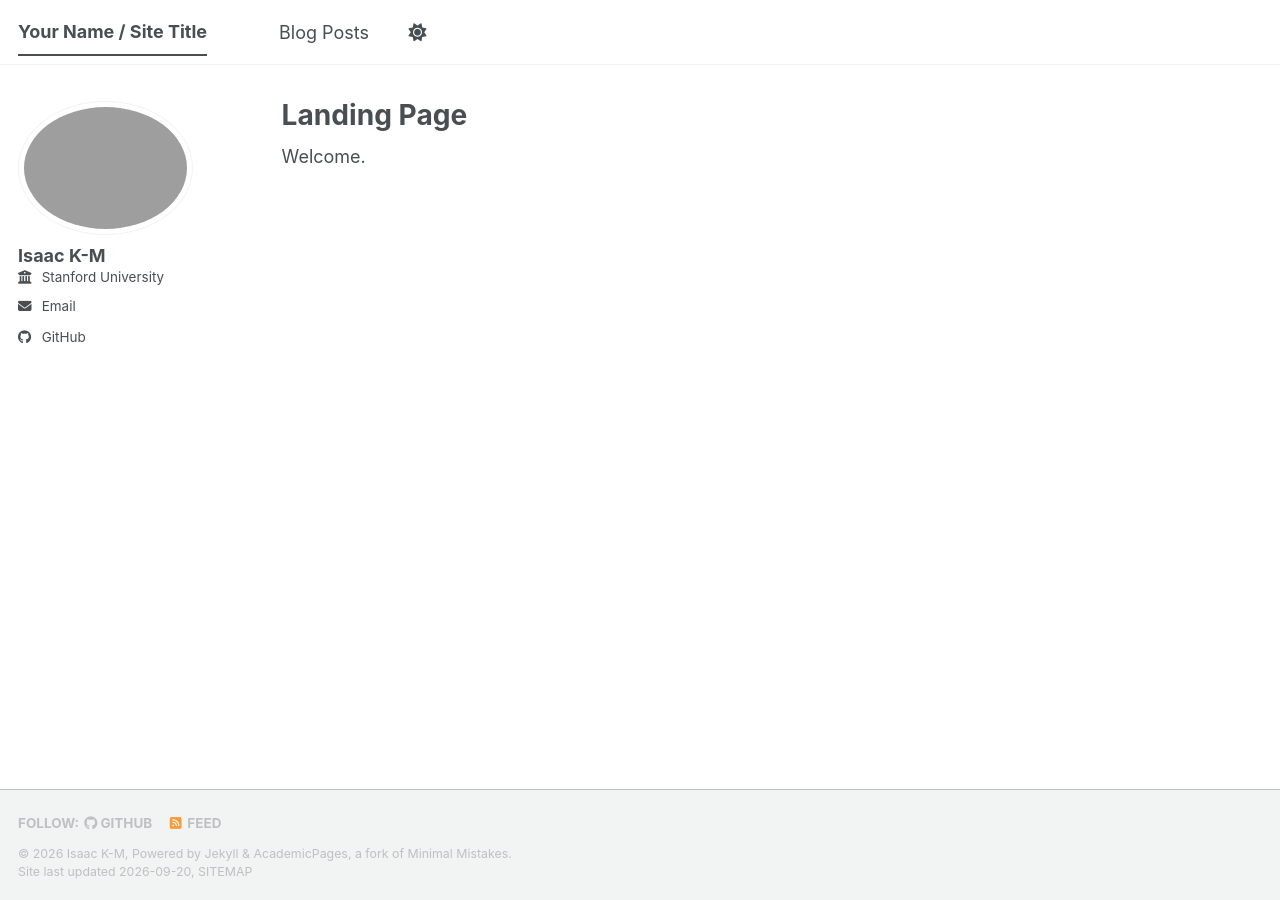
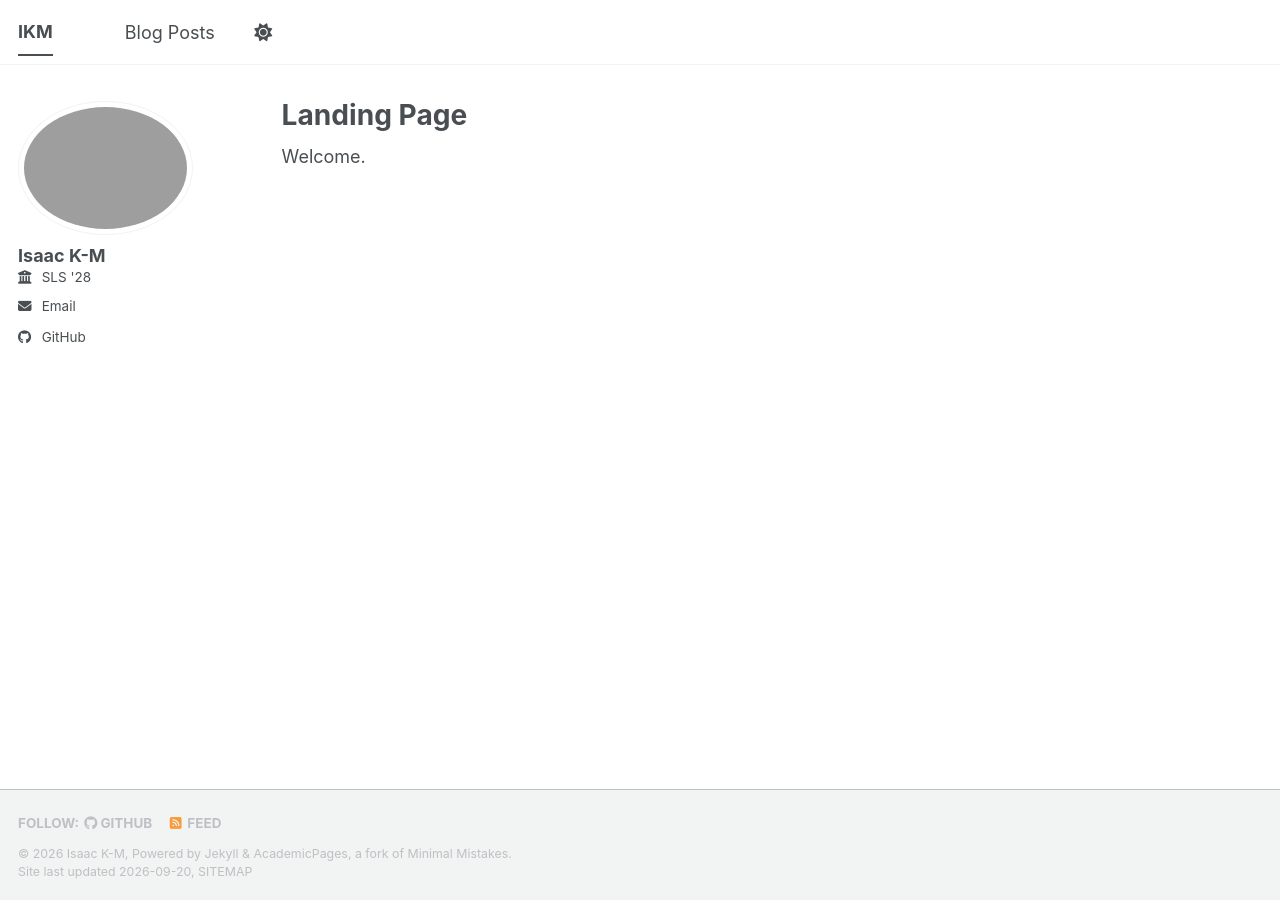
Before and after one commit to isaackleislemurphy/isaackleislemurphy.github.io, a Jekyll site: the page built from _pages/about.md, in a window 1280 px wide. Built offline with Jekyll 4.4.1, drawn with Linux system fonts in a browser that asks for light colours; a style sheet for code colours, icons or effects is not loaded.

Commit message:
basic changes

```diff
--- a/_config.yml
+++ b/_config.yml
@@ -9,7 +9,7 @@
 # Basic Site Settings
 locale                   : "en-US"
 site_theme               : "default" # The available themes options are "default", "air", "sunrise", "mint", "dirt" and "contrast"
-title                    : "Your Name / Site Title"
+title                    : "IKM"
 title_separator          : "-"
 name                     : &name "Isaac K-M"
 description              : &description "Your Name's academic portfolio"   # Update this with a general description of your site, this is the default if not overridden by a page
@@ -27,7 +27,7 @@ author:
   pronouns         : # example: "she/her"
   bio              : # "Short biography for the left-hand sidebar"
   location         : # "Earth"
-  employer         : "Stanford University"
+  employer         : "SLS '28"
   uri              : # URL
   email            : "ikleisle@stanford.edu"
 
```
Also changed, not shown: 1 other file.
